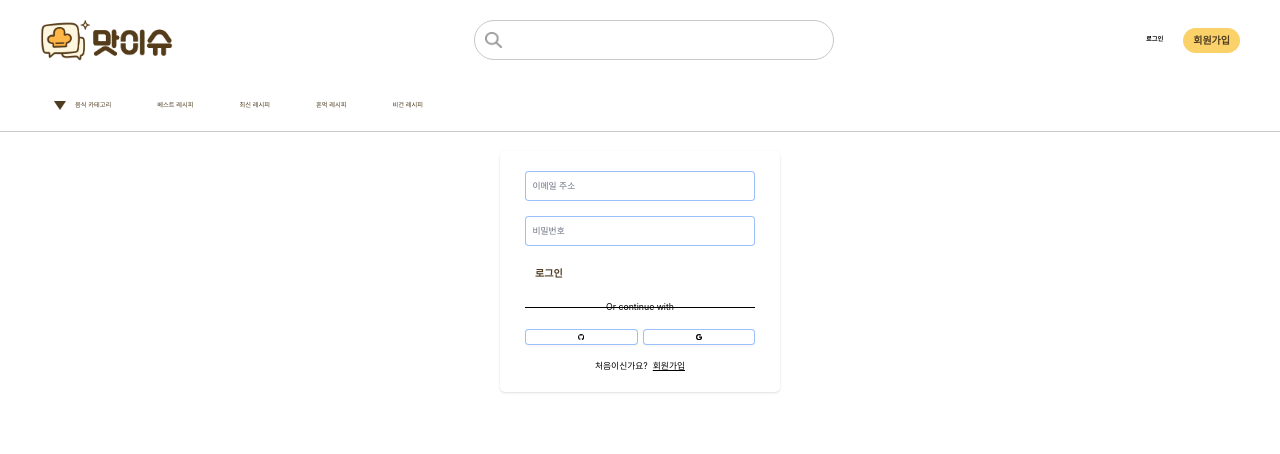
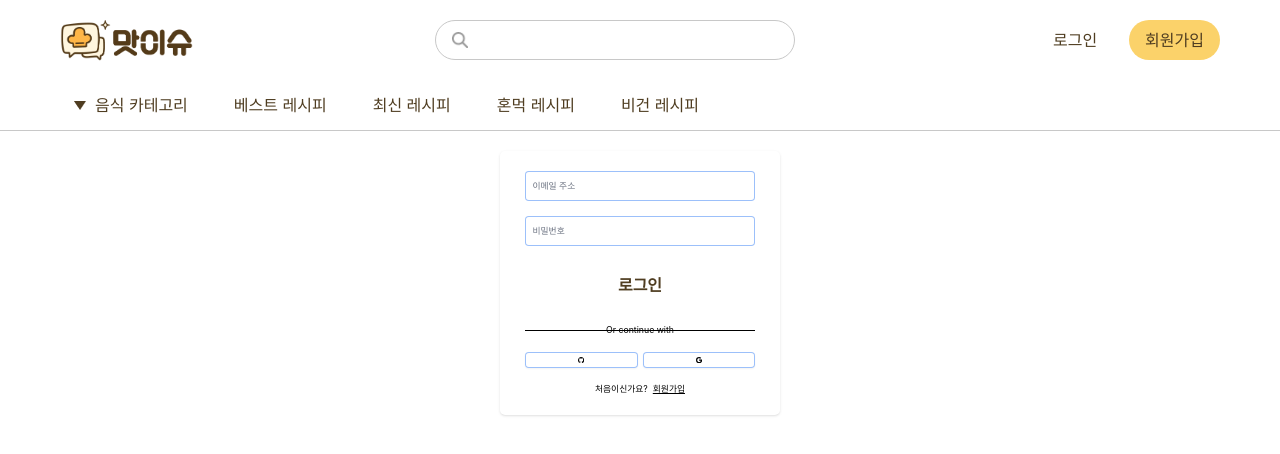
Before and after one commit to limeorange/MatIssue, a Next.js app in the folder front/: page /auth in a window 1280 px wide. Shown: the top 454 px of the page. Built offline with nearby package versions, Linux system fonts and the light colour scheme.

Commit message:
Design : 헤더 pixel -> rem 변환 / 로딩 스피너 팩맨으로 교체

```diff
--- a/front/app/components/UI/Button.tsx
+++ b/front/app/components/UI/Button.tsx
@@ -6,7 +6,6 @@ import styled from "styled-components";
 type ButtonProps = {
   type?: "button" | "submit" | "reset" | undefined;
   fullWidth?: boolean;
-  fullRound?: boolean;
   isBgColor?: boolean;
   children?: React.ReactNode;
   onClick?: () => void;
@@ -14,13 +13,11 @@ type ButtonProps = {
 };
 
 const Button = (props: ButtonProps) => {
-  const { type, fullWidth, fullRound, isBgColor, children, onClick, disabled } =
-    props;
+  const { type, fullWidth, isBgColor, children, onClick, disabled } = props;
   return (
     <StyledButton
       onClick={onClick}
       type={type}
-      fullRound={fullRound}
       isBgColor={isBgColor}
       fullWidth={fullWidth}
       disabled={disabled}
@@ -31,15 +28,16 @@ const Button = (props: ButtonProps) => {
 };
 
 const StyledButton = styled.button<ButtonProps>`
-  display: flex;
-  justify-contents: center;
-  align-items: center;
-  padding: 0.5rem 1rem;
-  font-size: 1rem;
+  padding: 0.8rem 1.6rem;
+  font-size: 1.6rem;
   font-weight: 600;
   color: #4f3d21;
+  height : 4.8rem;
+  border-radius: 1.5rem;
+  &:hover {
+    background-color : #F8B551;
+  }
 
-  border-radius: ${(props) => (props.fullRound ? "100px" : "15px")};
   background-color: ${(props) => (props.isBgColor ? "#FBD26A" : "#ffffff")};
   width: ${(props) => props.fullWidth && "100%"};
   opacity: ${(props) => props.disabled && 50}
--- a/front/app/components/UI/LoadingModal.tsx
+++ b/front/app/components/UI/LoadingModal.tsx
@@ -2,12 +2,13 @@
 
 import React, { Fragment } from "react";
 import { Dialog, Transition } from "@headlessui/react";
-import { ClipLoader } from "react-spinners";
+import { PacmanLoader } from "react-spinners";
+import styled from "styled-components";
 
 const LoadingModal = () => {
   return (
     <Transition.Root show as={Fragment}>
-      <Dialog as="div" className="relative z-50" onClose={() => {}}>
+      <Dialog as="div" className="relative z-80" onClose={() => {}}>
         <Transition.Child
           as={Fragment}
           enter="ease-out duration-300"
@@ -28,35 +29,30 @@ const LoadingModal = () => {
           />
         </Transition.Child>
 
-        <div className="fixed inset-0 z-10 overflow-y-auto">
-          <div
-            className="
-              flex
-              min-h-full
-              items-center
-              justify-center
-              p-4
-              text-center
-            "
-          >
-            <Transition.Child
-              as={Fragment}
-              enter="ease-out duration-300"
-              enterFrom="opacity-0 translate-y-4 sm:translate-y-0 sm:scale-95"
-              enterTo="opacity-100 translate-y-0 sm:scale-100"
-              leave="ease-in duration-200"
-              leaveFrom="opacity-100 translate-y-0 sm:scale-100"
-              leaveTo="opacity-0 translate-y-4 sm:translate-y-0 sm:scale-95"
-            >
-              <Dialog.Panel>
-                <ClipLoader size={40} color="#0284c7" />
-              </Dialog.Panel>
-            </Transition.Child>
-          </div>
-        </div>
+        <LoadingContainer>
+          <LoadingPositionDiv>
+            <PacmanLoader color="#FBD26A" size={25} />
+          </LoadingPositionDiv>
+        </LoadingContainer>
       </Dialog>
     </Transition.Root>
   );
 };
 
+const LoadingContainer = styled.div`
+  position: fixed;
+  inset: 0px;
+  z-index: 10;
+  overflow-y: auto;
+`;
+
+const LoadingPositionDiv = styled.div`
+  display: flex;
+  min-height: 100%;
+  align-items: center;
+  justify-content: center;
+  padding: 16px;
+  text-align: center;
+`;
+
 export default LoadingModal;
--- a/front/app/components/header/CategoryBar.tsx
+++ b/front/app/components/header/CategoryBar.tsx
@@ -52,13 +52,13 @@ const CategoryBarDiv = styled.div`
   display: flex;
   align-items: center;
   width: 100%;
-  height: 51px;
+  height: 5rem;
   color: #4f3d21;
 `;
 
 const CategoryUl = styled.ul`
   display: flex;
-  gap: 20px;
+  gap: 2rem;
 `;
 
 const CategoryLi = styled.li`
@@ -66,12 +66,12 @@ const CategoryLi = styled.li`
   position: relative;
   box-sizing: content-box;
   align-items: center;
-  gap: 8px;
-  border-bottom: 4px solid #ffffff;
-  padding: 13px 13px 9px 13px;
+  gap: 0.8rem;
+  border-bottom: 0.4rem solid #ffffff;
+  padding: 1.3rem 1.3rem 0.9rem 1.3rem;
   &:hover {
     cursor: pointer;
     font-weight: 600;
-    border-bottom: 4px solid #f8b551;
+    border-bottom: 0.4rem solid #f8b551;
   }
 `;
--- a/front/app/components/header/CategoryModal.tsx
+++ b/front/app/components/header/CategoryModal.tsx
@@ -29,18 +29,17 @@ export default CategoryModal;
 const CategoryModalContainer = styled.div`
   position: absolute;
   z-index: 9;
-  top: 50px;
+  top: 5rem;
   left: 0;
-  width: 134px;
-  padding: 6px 0;
+  width: 13.4rem;
+  padding: 0.6rem 0;
   background-color: white;
-  box-shadow: 0px 1px 3px rgba(0, 0, 0, 0.25);
-  border-bottom-left-radius: 5px;
-  border-bottom-right-radius: 5px;
-  font-size: 16px;
+  box-shadow: 0px 0.1rem 0.3rem rgba(0, 0, 0, 0.25);
+  border-bottom-left-radius: 0.5rem;
+  border-bottom-right-radius: 0.5rem;
+  font-size: 1.6rem;
+  font-weight: 400;
   color: #4f3d21;
-  font-size: 16px;
-  font-weight: 400;
 `;
 
 const CategoryModalUl = styled.ul`
@@ -52,7 +51,7 @@ const CategoryModalLi = styled.li`
   display: flex;
   width: 100%;
   text-align: center;
-  padding: 6px 12px;
+  padding: 0.6rem 1.2rem;
 
   &:hover {
     cursor: pointer;
--- a/front/app/components/header/Header.tsx
+++ b/front/app/components/header/Header.tsx
@@ -33,25 +33,30 @@ const HeaderDiv = styled.div`
   width: 100%;
   background-color: #ffffff;
   z-index: 60;
+  font-size: 1.6rem;
 `;
 
 const NavArea = styled.div`
   width: 100%;
-  max-width: 1200px;
+  max-width: 120rem;
   margin: 0 auto;
+
+  @media (min-width: 76.8rem) and (max-width: 102.4rem) {
+    padding: 0 2rem;
+  }
 `;
 
 const TopNav = styled.div`
   display: flex;
-  height: 80px;
+  height: 8rem;
   width: 100%;
   align-items: center;
   justify-content: space-between;
-  gap: 12px;
+  gap: 1.2rem;
 `;
 
 const UnderLine = styled.div`
-  border-bottom: 1px solid rgb(200, 200, 200);
+  border-bottom: 0.1rem solid rgb(200, 200, 200);
 `;
 
 export default Header;
--- a/front/app/components/header/SearchBar.tsx
+++ b/front/app/components/header/SearchBar.tsx
@@ -40,19 +40,19 @@ const SearchBar = () => {
 const SearchBarDiv = styled.div`
   display: flex;
   align-items: center;
-  padding: 0.5rem 1rem;
-  width: 360px;
-  height: 40px;
-  gap: 1rem;
+  padding: 0.8rem 1.6rem;
+  width: 36rem;
+  height: 4rem;
+  gap: 1.6rem;
 
-  border: 1px solid rgb(200, 200, 200);
-  border-radius: 100px;
+  border: 0.1rem solid rgb(200, 200, 200);
+  border-radius: 10rem;
 `;
 
 const SearchBarInput = styled.input`
   width: 100%;
   border: none;
-  font-size: 1rem;
+  font-size: 1.6rem;
   font-weight: 400;
   &:focus {
     outline: none;
--- a/front/app/components/header/UserMenu.tsx
+++ b/front/app/components/header/UserMenu.tsx
@@ -48,15 +48,13 @@ const UserMenu = ({ currentUser }: UserMenuProps) => {
           >
             로그인
           </LoginButton>
-          <Button
-            fullRound={true}
-            isBgColor={true}
+          <LogoutButton
             onClick={() => {
               router.push("/auth/signup");
             }}
           >
             회원가입
-          </Button>
+          </LogoutButton>
         </>
       )}
     </UserMenuDiv>
@@ -65,7 +63,9 @@ const UserMenu = ({ currentUser }: UserMenuProps) => {
 
 const UserMenuDiv = styled.div`
   display: flex;
-  gap: 1rem;
+  gap: 1.6rem;
+  font-weight: 500;
+  color: #4f3d21;
 `;
 
 const IconDiv = styled.div`
@@ -76,11 +76,19 @@ const IconDiv = styled.div`
 `;
 
 const LoginButton = styled.button`
-  padding: 0.5rem 1rem;
-  font-weight: 600;
-  border-radius: 100px;
+  padding: 0.8rem 1.6rem;
+  border-radius: 10rem;
   &:hover {
-    background-color: #fbe2a1;
+    background-color: rgb(230, 230, 230);
+  }
+`;
+
+const LogoutButton = styled.button`
+  padding: 0.8rem 1.6rem;
+  border-radius: 10rem;
+  background-color: #fbd26a;
+  &:hover {
+    background-color: #f8b551;
   }
 `;
 
```
